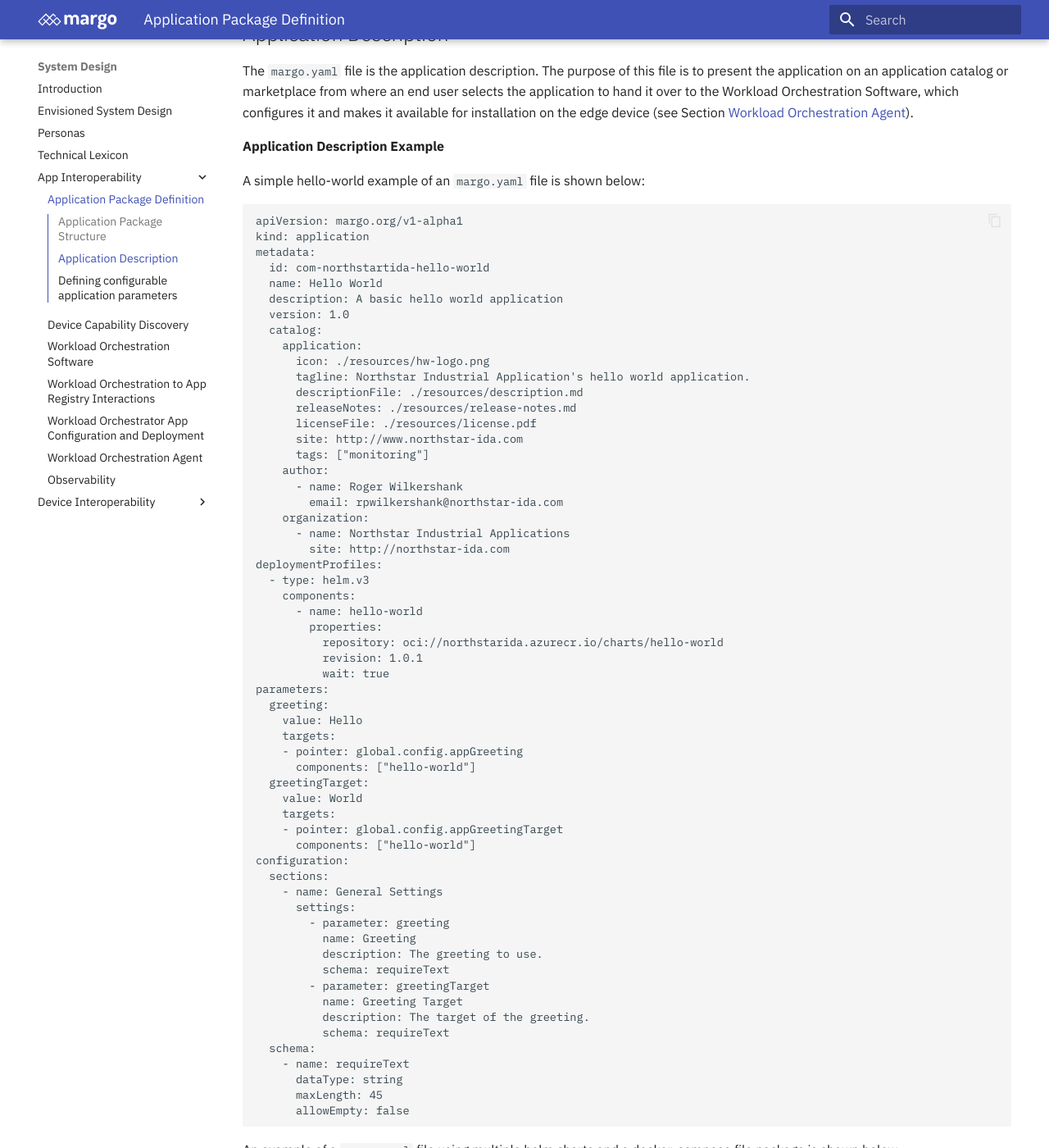
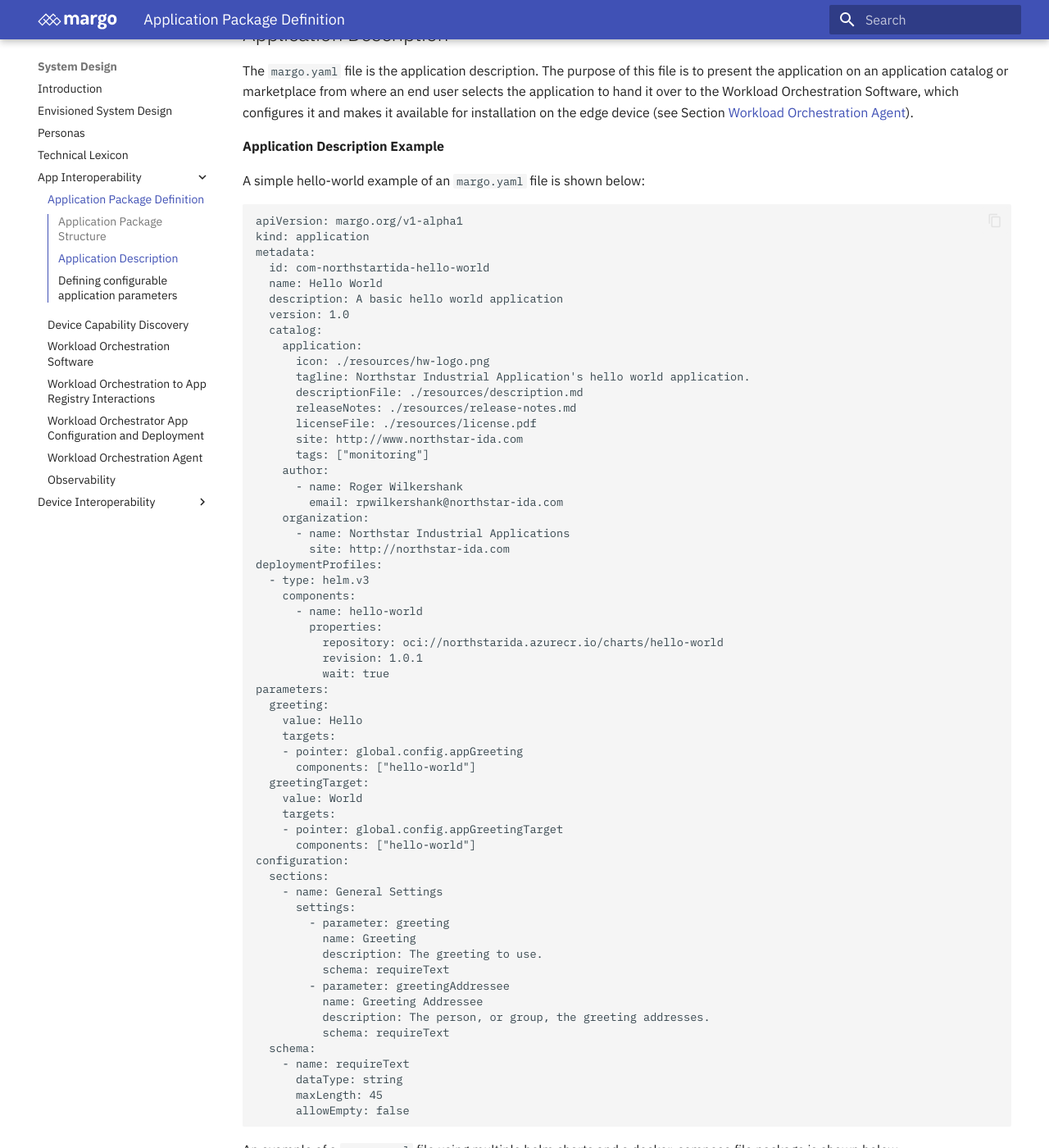
Before and after one commit to margo/specification, an MkDocs documentation site: the page built from system-design/app-interoperability/application-package-definition.md, in a window 1280 px wide and 1400 px high, scrolled down 1326 px. Shown: the whole window at 82% size. Built offline with MkDocs 1.6.1 and Material for MkDocs 9.7.7, drawn with Linux system fonts in a browser that asks for light colours; plug-ins that fetch from the network failed and are left out; some of the changed text lies outside the part shown.

Commit message:
Updates based on PR feedback.
Signed-off-by: Philip Presson <philip.presson@us.abb.com>

```diff
--- a/system-design/app-interoperability/application-package-definition.md
+++ b/system-design/app-interoperability/application-package-definition.md
@@ -96,9 +96,9 @@ configuration:
           name: Greeting
           description: The greeting to use.
           schema: requireText
-        - parameter: greetingTarget
-          name: Greeting Target
-          description: The target of the greeting.
+        - parameter: greetingAddressee
+          name: Greeting Addressee
+          description: The person, or group, the greeting addresses.
           schema: requireText
   schema:
     - name: requireText
```
Also changed, not shown: other parts of system-design/app-interoperability/application-package-definition.md (+1 -1 lines).
